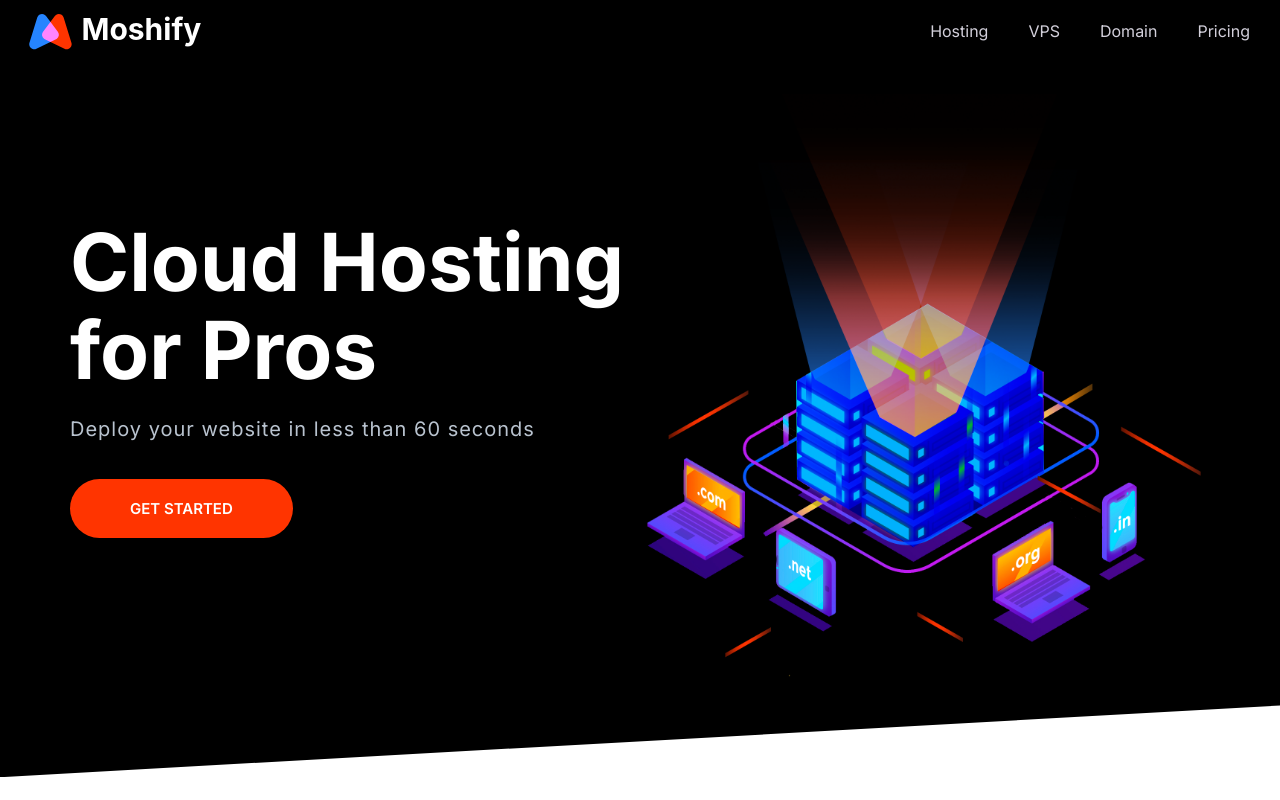
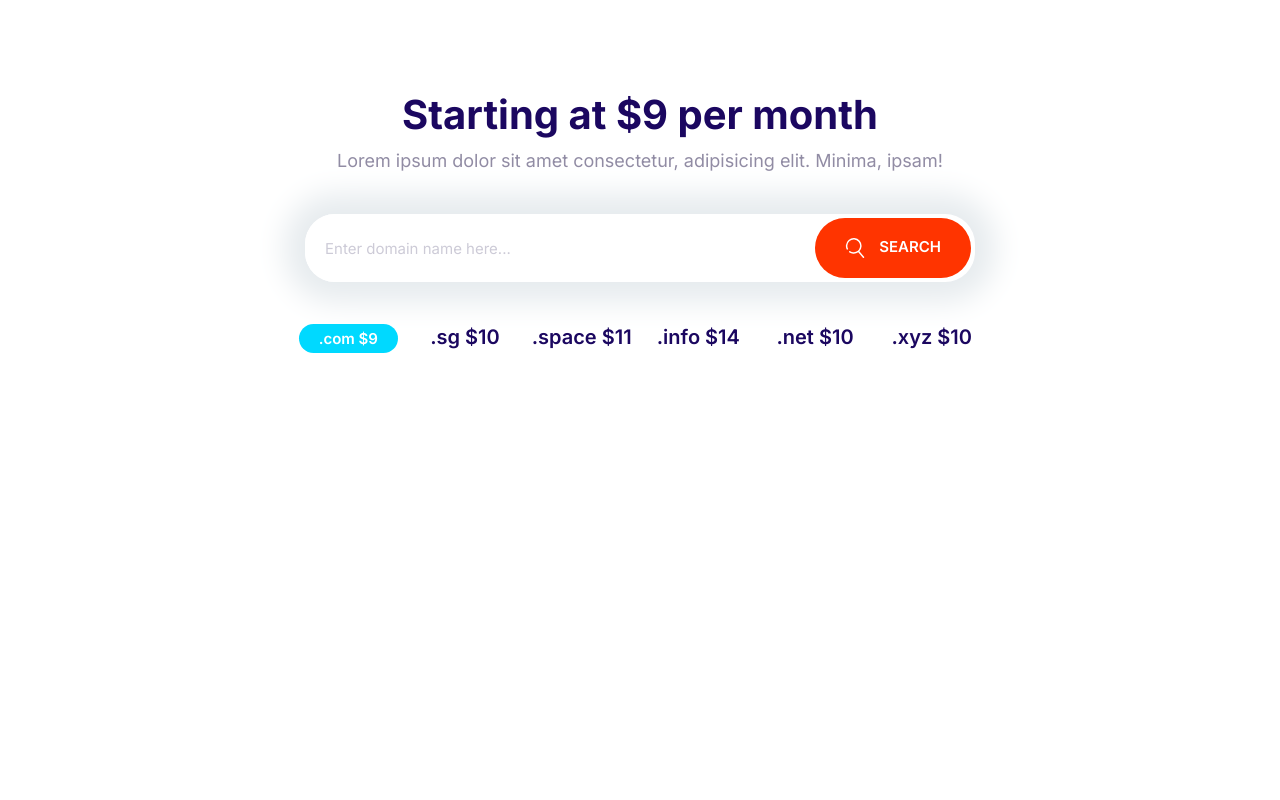
Before and after one commit to tony-508/First-trial, a plain HTML site: page index.html in a window 1280 px wide. Drawn offline with Linux system fonts and the light colour scheme.

Commit message:
Domain block.

```diff
--- a/css/styles.css
+++ b/css/styles.css
@@ -6,6 +6,7 @@
   --color-body: #918ca4;
   --color-body-darker: #5c5577;
   --color-border: #ccc;
+  --border-radius: 30px;
 }
 
 *,
@@ -13,16 +14,19 @@
 *::before {
   box-sizing: border-box;
 }
-/* typography */
+
+/* Typography */
+
 html {
+  /* 62.5% of 16px = 10px */
   font-size: 62.5%;
 }
 
 body {
   font-family: Inter, Arial, Helvetica, sans-serif;
+  font-size: 2.4rem;
+  line-height: 1.5;
   color: var(--color-body);
-  line-height: 1.5;
-  font-size: 2.4rem;
 }
 
 h1,
@@ -43,7 +47,6 @@ h2 {
 
 h3 {
   font-size: 3rem;
-  margin-bottom: 1rem;
 }
 
 p {
@@ -68,7 +71,7 @@ p {
   }
 }
 
-/* links */
+/* Links */
 a {
   text-decoration: none;
 }
@@ -83,7 +86,7 @@ a {
 .link-arrow::after {
   content: "-->";
   margin-left: 5px;
-  transition: 0.15s;
+  transition: margin 0.15s;
 }
 
 .link-arrow:hover::after {
@@ -95,13 +98,13 @@ a {
     font-size: 1.5rem;
   }
 }
+/* Badges */
 
-/* badeges */
 .badge {
   border-radius: 20px;
+  font-size: 2rem;
+  font-weight: 600;
   padding: 0.5rem 2rem;
-  font-weight: 600;
-  font-size: 2rem;
   white-space: nowrap;
 }
 
@@ -117,18 +120,18 @@ a {
 
 .badge--small {
   font-size: 1.6rem;
+  padding: 0.5rem 1.5rem;
 }
 
 @media screen and (min-width: 1024px) {
   .badge {
-    font-size: 1.6rem;
+    font-size: 1.5rem;
   }
 
   .badge--small {
     font-size: 1.2rem;
   }
 }
-
 /* Lists */
 .list {
   list-style: none;
@@ -156,7 +159,6 @@ a {
     padding-left: 0;
   }
 }
-
 /* Icons */
 .icon {
   width: 40px;
@@ -164,16 +166,16 @@ a {
 }
 
 .icon--small {
+  width: 30px;
   height: 30px;
-  width: 30px;
-}
-
-.icon--white {
-  fill: white;
 }
 
 .icon--primary {
   fill: var(--color-primary);
+}
+
+.icon--white {
+  fill: #fff;
 }
 
 .icon-container {
@@ -190,16 +192,26 @@ a {
   background: var(--color-accent);
 }
 
-/* Buttons*/
+/* Buttons */
 .btn {
+  border-radius: 40px;
+  border: 0;
+  cursor: pointer;
   font-size: 1.8rem;
+  font-weight: 600;
+  margin: 1rem 0;
+  outline: 0;
+  padding: 2rem 3rem;
+  text-align: center;
   text-transform: uppercase;
-  font-weight: 600;
-  padding: 2rem 3rem;
-  margin: 1rem 0;
-  text-align: center;
-  border: none;
-  border-radius: 40px;
+  white-space: nowrap;
+}
+
+.btn .icon {
+  width: 2rem;
+  height: 2rem;
+  margin-right: 1rem;
+  vertical-align: middle;
 }
 
 .btn--primary {
@@ -212,31 +224,21 @@ a {
 }
 
 .btn--secondary {
-  background-color: var(--color-secondary);
+  background: var(--color-secondary);
   color: #fff;
 }
 
 .btn--secondary:hover {
-  background: #00c8eb;
+  background: #05cdf0;
 }
 
 .btn--accent {
-  background-color: var(--color-accent);
+  background: var(--color-accent);
   color: #fff;
 }
 
 .btn--accent:hover {
   background: #ec3000;
-}
-
-.btn--block {
-  width: 100%;
-  display: inline-block;
-}
-
-.btn--stretched {
-  padding-right: 6rem;
-  padding-left: 6rem;
 }
 
 .btn--outline {
@@ -250,6 +252,16 @@ a {
   color: #fff;
 }
 
+.btn--stretched {
+  padding-left: 6rem;
+  padding-right: 6rem;
+}
+
+.btn--block {
+  width: 100%;
+  display: inline-block;
+}
+
 @media screen and (min-width: 1024px) {
   .btn {
     font-size: 1.5rem;
@@ -258,7 +270,7 @@ a {
 
 /* Inputs */
 .input {
-  border-radius: 30px;
+  border-radius: var(--border-radius);
   border: 1px solid var(--color-border);
   color: var(--color-headings);
   font-size: 2rem;
@@ -270,20 +282,20 @@ a {
   color: #cdcbd7;
 }
 
+.input-group {
+  border: 1px solid var(--color-border);
+  border-radius: var(--border-radius);
+  display: flex;
+}
+
 .input-group .input {
   border: 0;
   flex-grow: 1;
-  padding: 1.5rem 1rem;
+  padding: 1.5rem 2rem;
 }
 
-.imput-group .btn {
-  margin-top: 4px;
-}
-
-.input-group {
-  border: 1px solid var(--color-border);
-  border-radius: 30px;
-  display: flex;
+.input-group .btn {
+  margin: 4px;
 }
 
 @media screen and (min-width: 1024px) {
@@ -291,7 +303,6 @@ a {
     font-size: 1.5rem;
   }
 }
-
 /* Cards */
 .card {
   border-radius: 7px;
@@ -304,14 +315,18 @@ a {
   padding: 2rem 3rem;
 }
 
-.card--secondary .card__header {
-  background-color: var(--color-secondary);
+.card--primary .card__header {
+  background: var(--color-primary);
   color: #fff;
 }
 
-.card--primary .card__header {
-  background-color: var(--color-primary);
+.card--secondary .card__header {
+  background: var(--color-secondary);
   color: #fff;
+}
+
+.card--secondary .badge--secondary {
+  background: #02cdf1;
 }
 
 /* Plans */
@@ -357,15 +372,6 @@ a {
   right: 5%;
 }
 
-.plan--popular .card__header::before {
-  content: url(../images/popular.svg);
-  width: 40px;
-  display: inline-block;
-  position: absolute;
-  top: -6px;
-  right: 5%;
-}
-
 @media screen and (min-width: 1024px) {
   .plan__name {
     font-size: 1.4rem;
@@ -383,9 +389,7 @@ a {
     font-size: 1.7rem;
   }
 }
-
 /* Media */
-
 .media {
   display: flex;
 }
@@ -401,7 +405,6 @@ a {
 .media__image {
   margin-top: 1rem;
 }
-
 /* Quotes */
 .quote {
   font-size: 3rem;
@@ -419,18 +422,17 @@ a {
 }
 
 .quote__author {
-  font-style: normal;
   font-size: 3rem;
   font-weight: 500;
-
+  font-style: normal;
   margin-bottom: 0;
 }
 
 .quote__organization {
   color: var(--color-headings);
-  opacity: 40%;
+  opacity: 0.4;
+  font-size: 2rem;
   font-style: normal;
-  font-size: 2rem;
 }
 
 .quote__line {
@@ -473,8 +475,10 @@ a {
 .testimonial {
   padding: 3rem;
 }
+
 .testimonial__image {
   position: relative;
+  margin: 0 3rem;
 }
 
 .testimonial__image > img {
@@ -488,11 +492,12 @@ a {
 }
 
 @media screen and (min-width: 768px) {
-  .testimonial {
-    padding: 3rem;
+  .testimonial__image {
+    margin: 0;
   }
+
   .testimonial .quote,
-  .quote__author {
+  .testimonial .quote__author {
     font-size: 2.4rem;
   }
 
@@ -502,7 +507,7 @@ a {
   }
 }
 
-/* callouts */
+/* Callouts */
 .callout {
   padding: 4rem;
   border-radius: 5px;
@@ -514,9 +519,9 @@ a {
 }
 
 .callout__heading {
+  color: #fff;
+  margin-top: 0;
   font-size: 3rem;
-  margin-top: 0;
-  color: #fff;
 }
 
 .callout .btn {
@@ -574,7 +579,6 @@ a {
   max-height: 100vh;
   opacity: 1;
 }
-
 /* Blocks */
 .block {
   --padding-vertical: 6rem;
@@ -613,7 +617,7 @@ a {
   margin: 0 auto;
 }
 
-/* Navigation bar */
+/* Navigation Bar */
 .nav {
   background: #000;
   display: flex;
@@ -634,8 +638,8 @@ a {
 }
 
 .nav__item > a {
-  color: #d3d0db;
-  transition: 0.3s;
+  color: #d2d0db;
+  transition: color 0.3s;
 }
 
 .nav__item > a:hover {
@@ -643,7 +647,7 @@ a {
 }
 
 .nav__toggler {
-  opacity: 0.3;
+  opacity: 0.5;
   transition: box-shadow 0.15s;
   cursor: pointer;
 }
@@ -676,7 +680,7 @@ a {
   }
 }
 
-/* Heros */
+/* Hero */
 .hero {
   clip-path: polygon(0% 0%, 100% 0%, 100% 90%, 0% 100%);
 }
@@ -702,3 +706,28 @@ a {
     align-self: center;
   }
 }
+
+/* Domain Block */
+.block-domain .input-group {
+  box-shadow: 0 0 30px 20px #e6ebee;
+  border: 0;
+  margin: 4rem auto;
+  max-width: 670px;
+}
+
+.block-domain__prices {
+  display: grid;
+  grid-template-columns: repeat(3, 1fr);
+  grid-template-rows: repeat(2, 6rem);
+  font-size: 2rem;
+  font-weight: 600;
+  justify-items: center;
+  max-width: 700px;
+  margin: 0 auto;
+}
+
+@media screen and (min-width: 768px) {
+  .block-domain__prices {
+    grid-template-columns: repeat(auto-fit, minmax(10rem, 1fr));
+  }
+}
--- a/index.html
+++ b/index.html
@@ -15,31 +15,35 @@
     <link rel="stylesheet" href="css/styles.css" />
   </head>
   <body>
-    <nav class="nav collapsible">
-      <a class="nav__brand" href="/"><img src="images/logo.svg" alt="" /></a>
-      <svg class="icon icon--white nav__toggler">
-        <use xlink:href="images/sprite.svg#menu"></use>
-      </svg>
-      <ul class="list nav__list collapsible__content">
-        <li class="nav__item"><a href="#">Hosting</a></li>
-        <li class="nav__item"><a href="#">VPS</a></li>
-        <li class="nav__item"><a href="#">Domain</a></li>
-        <li class="nav__item"><a href="#">Pricing</a></li>
+    <section class="block container block-domain">
+      <header class="block__header">
+        <h2>Starting at $9 per month</h2>
+        <p>
+          Lorem ipsum dolor sit amet consectetur, adipisicing elit. Minima,
+          ipsam!
+        </p>
+      </header>
+      <div class="input-group">
+        <input
+          type="text"
+          class="input"
+          placeholder="Enter domain name here..."
+        />
+        <button class="btn btn--accent">
+          <svg class="icon icon--white">
+            <use xlink:href="images/sprite.svg#search"></use>
+          </svg>
+          Search
+        </button>
+      </div>
+      <ul class="list block-domain__prices">
+        <li><span class="badge badge--secondary">.com $9</span></li>
+        <li>.sg $10</li>
+        <li>.space $11</li>
+        <li>.info $14</li>
+        <li>.net $10</li>
+        <li>.xyz $10</li>
       </ul>
-      <script src="js/main.js"></script>
-    </nav>
-
-    <section class="block block--dark block--skewed-left hero">
-      <div class="container grid grid--1x2">
-        <header class="block__header hero__content">
-          <h1 class="block__heading">Cloud Hosting for Pros</h1>
-          <p class="hero__tagline">
-            Deploy your website in less than 60 seconds
-          </p>
-          <a href="#" class="btn btn--accent btn--stretched">Get Started</a>
-        </header>
-        <img class="hero__image" src="images/banner.png" alt="" />
-      </div>
     </section>
   </body>
 </html>
```
Also changed, not shown: components/hero.html (added, +10 -0 lines).
